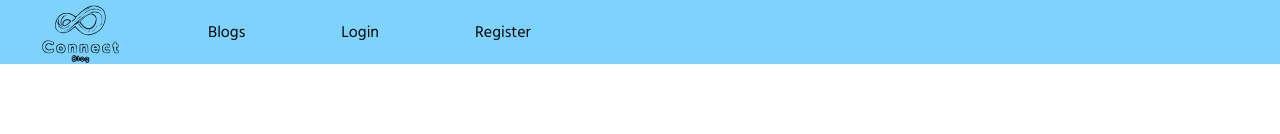
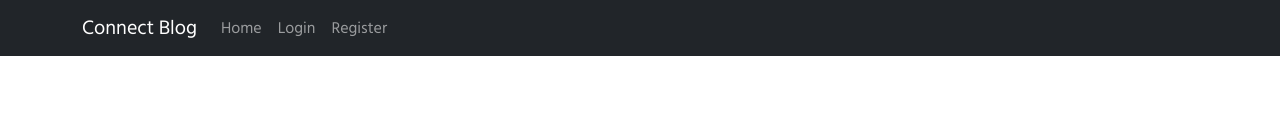
Before and after one commit to danny8823/connect_blogsite, a React (Create React App) app in the folder frontend/: page /profile in a window 1280 px wide. Shown: the top 134 px of the page. Built offline with nearby package versions, Linux system fonts and the light colour scheme.

Commit message:
new navbar

```diff
--- a/frontend/src/NavBar/NavBar.jsx
+++ b/frontend/src/NavBar/NavBar.jsx
@@ -8,6 +8,7 @@ import { Login } from "../Login/Login";
 import { useDispatch, useSelector } from "react-redux";
 import { logout } from "../Slices/authSlice";
 import newLogo from '../Logo/connect.svg'
+import { Navbar, Nav, Container } from "react-bootstrap";
 
 export const NavBar = () => {
     const loggedIn = useSelector((state) => !!state.me.me.id)
@@ -32,18 +33,24 @@ export const NavBar = () => {
     return (
         <div>
             {loggedIn ? (
-                <div className = 'flex justify-start bg-sky-300 h-16 items-center w-screen m-0'>
-                    <img src = {newLogo} alt = 'connect blog logo' className = 'w-40 h-auto px-10'/>
-                    <Link className = 'px-5 no-underline text-black' to ='/'>Blogs</Link>
-                    <Link className = 'px-5 no-underline text-black' to ='/post'>Post</Link>
-                    <Link className = 'px-5 no-underline text-black' onClick={handleLogout}>Logout</Link>
-                    <Link className = 'px-5 no-underline text-black' to ='/profile'>Profile</Link>
-                </div>
+                <Navbar bg="dark" data-bs-theme="dark">
+                    <Container>
+                    <Navbar.Brand href="#home">Connect Blog</Navbar.Brand>
+                    <Nav className="me-auto">
+                        <Nav.Link href="/">Home</Nav.Link>
+                        <Nav.Link href="/post">Post</Nav.Link>
+                        <Nav.Link onClick={handleLogout}>Logout</Nav.Link>
+                        <Nav.Link href ='/profile'>Profile</Nav.Link>
+                    </Nav>
+                    </Container>
+                </Navbar>
             ): (
-                <div className = 'flex justify-start bg-sky-300 h-16 items-center w-screen m-0'>
-                    <img src = {newLogo} alt = 'connect blog logo' className = 'w-40 h-auto px-10'/>
-                    <Link className = 'px-5 no-underline text-black' to ='/'>Blogs</Link>
-                    <Link className = 'px-5 no-underline text-black' onClick={handleShow}>Login</Link>
+                <Navbar bg="dark" data-bs-theme="dark">
+                    <Container>
+                        <Navbar.Brand href="#home">Connect Blog</Navbar.Brand>
+                        <Nav className="me-auto">
+                            <Nav.Link href="/">Home</Nav.Link>
+                            <Nav.Link onClick={handleShow}>Login</Nav.Link>
                                 <Modal show = {show} onHide={handleClose}>
                                 <Modal.Header closeButton>
                                     <Modal.Title>Login</Modal.Title>
@@ -55,7 +62,7 @@ export const NavBar = () => {
                                         </Button>
                                 </Modal.Footer>
                                 </Modal>
-                    <Link className = 'px-5 no-underline text-black' onClick={handleShow2}>Register</Link>
+                            <Nav.Link onClick={handleShow2}>Register</Nav.Link>
                             <Modal show = {show2} onHide={handleClose2}>
                                 <Modal.Header closeButton>
                                     <Modal.Title>Register</Modal.Title>
@@ -67,7 +74,9 @@ export const NavBar = () => {
                                     </Button>
                                 </Modal.Footer>
                             </Modal>
-                </div>
+                        </Nav>
+                    </Container>
+                </Navbar>
             )}
         </div>
     )
```
Lines whose indentation alone changed are shown as unchanged.
